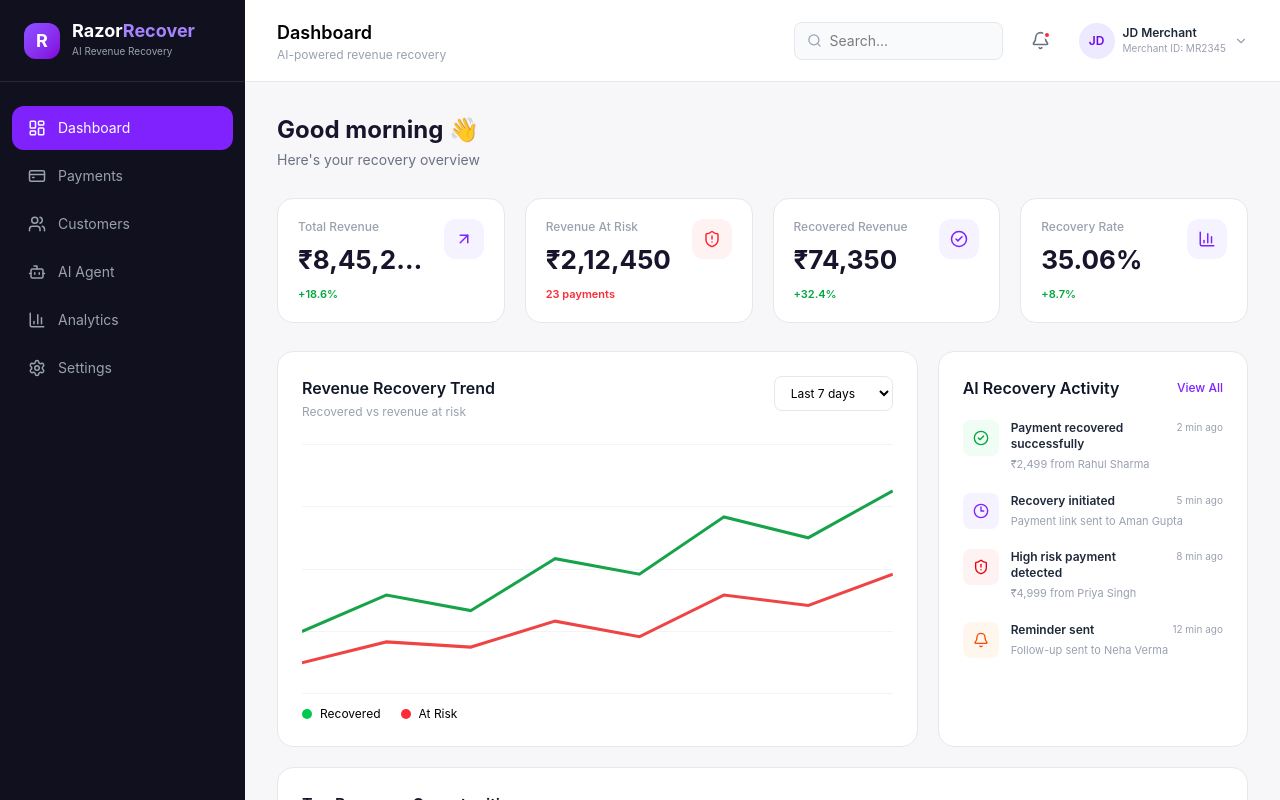
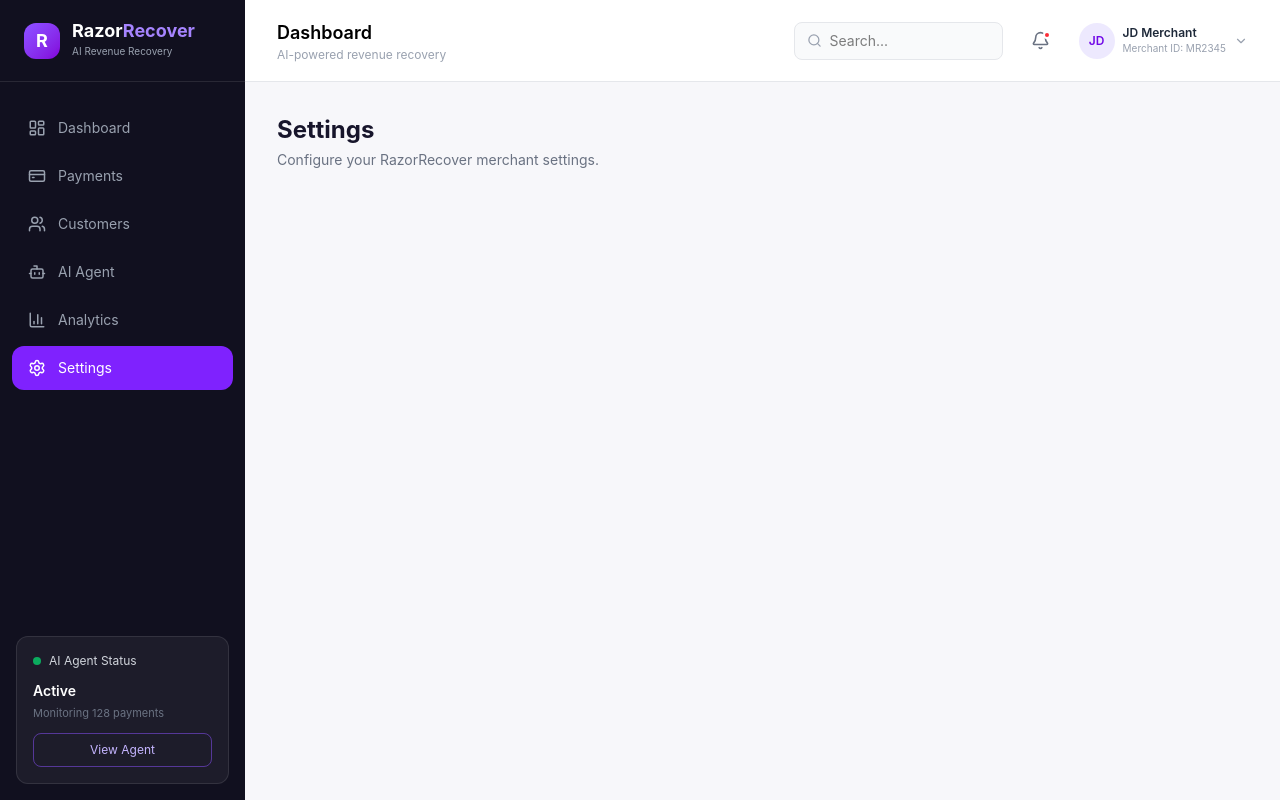
Before and after one commit to jatin108-dev/RazorRecover, a React app in the folder frontend/: page /settings in a window 1280 px wide. Shown: the top 800 px of the page. Built offline with nearby package versions, Linux system fonts and the light colour scheme; the HTML template or start-up script is replaced by a standard one.

Commit message:
Add React routing and page structure

```diff
--- a/frontend/package.json
+++ b/frontend/package.json
@@ -14,7 +14,7 @@
     "lucide-react": "^1.34.0",
     "react": "^19.2.8",
     "react-dom": "^19.2.8",
-    "react-router-dom": "^7.18.2",
+    "react-router-dom": "^7.18.3",
     "recharts": "^3.10.1",
     "tailwindcss": "^4.3.3"
   },
--- a/frontend/src/App.jsx
+++ b/frontend/src/App.jsx
@@ -1,27 +1,28 @@
-import { useState } from "react";
+import { BrowserRouter, Routes, Route } from "react-router-dom";
+
 import DashboardLayout from "./layouts/DashboardLayout";
+
 import Dashboard from "./pages/Dashboard";
+import Payments from "./pages/Payments";
+import Customers from "./pages/Customers";
+import AIAgent from "./pages/AIAgent";
+import Analytics from "./pages/Analytics";
+import Settings from "./pages/Settings";
 
 function App() {
-  const [activePage, setActivePage] = useState("Dashboard");
-
-  const renderPage = () => {
-    switch (activePage) {
-      case "Dashboard":
-        return <Dashboard />;
-
-      default:
-        return <Dashboard />;
-    }
-  };
-
   return (
-    <DashboardLayout
-      activePage={activePage}
-      onNavigate={setActivePage}
-    >
-      {renderPage()}
-    </DashboardLayout>
+    <BrowserRouter>
+      <DashboardLayout>
+        <Routes>
+          <Route path="/" element={<Dashboard />} />
+          <Route path="/payments" element={<Payments />} />
+          <Route path="/customers" element={<Customers />} />
+          <Route path="/ai-agent" element={<AIAgent />} />
+          <Route path="/analytics" element={<Analytics />} />
+          <Route path="/settings" element={<Settings />} />
+        </Routes>
+      </DashboardLayout>
+    </BrowserRouter>
   );
 }
 
--- a/frontend/src/components/Sidebar.jsx
+++ b/frontend/src/components/Sidebar.jsx
@@ -1,3 +1,4 @@
+import { NavLink } from "react-router-dom";
 import {
   LayoutDashboard,
   CreditCard,
@@ -9,12 +10,36 @@
 } from "lucide-react";
 
 const menuItems = [
-  { name: "Dashboard", icon: LayoutDashboard },
-  { name: "Payments", icon: CreditCard },
-  { name: "Customers", icon: Users },
-  { name: "AI Agent", icon: Bot },
-  { name: "Analytics", icon: BarChart3 },
-  { name: "Settings", icon: Settings },
+  {
+    name: "Dashboard",
+    icon: LayoutDashboard,
+    path: "/",
+  },
+  {
+    name: "Payments",
+    icon: CreditCard,
+    path: "/payments",
+  },
+  {
+    name: "Customers",
+    icon: Users,
+    path: "/customers",
+  },
+  {
+    name: "AI Agent",
+    icon: Bot,
+    path: "/ai-agent",
+  },
+  {
+    name: "Analytics",
+    icon: BarChart3,
+    path: "/analytics",
+  },
+  {
+    name: "Settings",
+    icon: Settings,
+    path: "/settings",
+  },
 ];
 
 function Sidebar({ isOpen, onClose, activePage, onNavigate }) {
@@ -74,13 +99,13 @@
         <nav className="px-3 py-6 space-y-1 flex-1">
          {menuItems.map((item) => {
   const Icon = item.icon;
-            const active = activePage === item.name;
 
   return (
-              <button
+    <NavLink
       key={item.name}
-                onClick={() => onNavigate(item.name)}
-                className={`
+      to={item.path}
+      onClick={onClose}
+      className={({ isActive }) => `
         w-full
         flex items-center gap-3
         px-4 py-3
@@ -88,7 +113,7 @@
         text-sm
         transition
         ${
-                    active
+          isActive
             ? "bg-violet-600 text-white"
             : "text-gray-400 hover:bg-white/5 hover:text-white"
         }
@@ -96,7 +121,7 @@
     >
       <Icon size={18} />
       <span>{item.name}</span>
-              </button>
+    </NavLink>
   );
 })}
         </nav>
@@ -118,12 +143,13 @@
             Monitoring 128 payments
           </p>
 
-          <button
-            onClick={() => onNavigate("AI Agent")}
-            className="w-full border border-violet-500/50 text-violet-300 text-xs py-2 rounded-lg hover:bg-violet-600/20 transition"
+<NavLink
+  to="/ai-agent"
+  onClick={onClose}
+  className="block w-full border border-violet-500/50 text-violet-300 text-xs py-2 rounded-lg text-center hover:bg-violet-600/20 transition"
 >
   View Agent
-          </button>
+</NavLink>
         </div>
       </aside>
     </>
--- a/frontend/src/layouts/DashboardLayout.jsx
+++ b/frontend/src/layouts/DashboardLayout.jsx
@@ -2,32 +2,27 @@
 import Sidebar from "../components/Sidebar";
 import Topbar from "../components/Topbar";
 
-function DashboardLayout({ children, activePage, onNavigate }) {
+function DashboardLayout({ children }) {
   const [sidebarOpen, setSidebarOpen] = useState(false);
-
-  const handleNavigate = (page) => {
-    onNavigate(page);
-    setSidebarOpen(false);
-  };
 
   return (
     <div className="min-h-screen bg-[#f7f7fa] flex">
-      {/* Sidebar */}
+
       <Sidebar
         isOpen={sidebarOpen}
         onClose={() => setSidebarOpen(false)}
-        activePage={activePage}
-        onNavigate={handleNavigate}
       />
 
-      {/* Main content */}
       <div className="flex-1 min-w-0 flex flex-col">
-        <Topbar onMenuClick={() => setSidebarOpen(true)} />
+        <Topbar
+          onMenuClick={() => setSidebarOpen(true)}
+        />
 
         <main className="flex-1 min-w-0">
           {children}
         </main>
       </div>
+
     </div>
   );
 }
--- a/frontend/src/pages/AIAgent.jsx
+++ b/frontend/src/pages/AIAgent.jsx
@@ -0,0 +1,12 @@
+function AIAgent() {
+  return (
+    <div className="p-4 sm:p-6 lg:p-8">
+      <h1 className="text-2xl font-bold text-[#17152b]">AI Agent</h1>
+      <p className="text-sm text-gray-500 mt-1">
+        Monitor your AI-powered revenue recovery agent.
+      </p>
+    </div>
+  );
+}
+
+export default AIAgent;
--- a/frontend/src/pages/Analytics.jsx
+++ b/frontend/src/pages/Analytics.jsx
@@ -0,0 +1,12 @@
+function Analytics() {
+  return (
+    <div className="p-4 sm:p-6 lg:p-8">
+      <h1 className="text-2xl font-bold text-[#17152b]">Analytics</h1>
+      <p className="text-sm text-gray-500 mt-1">
+        Analyze recovery performance and revenue trends.
+      </p>
+    </div>
+  );
+}
+
+export default Analytics;
--- a/frontend/src/pages/Customers.jsx
+++ b/frontend/src/pages/Customers.jsx
@@ -0,0 +1,12 @@
+function Customers() {
+  return (
+    <div className="p-4 sm:p-6 lg:p-8">
+      <h1 className="text-2xl font-bold text-[#17152b]">Customers</h1>
+      <p className="text-sm text-gray-500 mt-1">
+        Manage customers and their recovery history.
+      </p>
+    </div>
+  );
+}
+
+export default Customers;
--- a/frontend/src/pages/Payments.jsx
+++ b/frontend/src/pages/Payments.jsx
@@ -0,0 +1,12 @@
+function Payments() {
+  return (
+    <div className="p-4 sm:p-6 lg:p-8">
+      <h1 className="text-2xl font-bold text-[#17152b]">Payments</h1>
+      <p className="text-sm text-gray-500 mt-1">
+        Monitor successful and failed payments.
+      </p>
+    </div>
+  );
+}
+
+export default Payments;
--- a/frontend/src/pages/Settings.jsx
+++ b/frontend/src/pages/Settings.jsx
@@ -0,0 +1,12 @@
+function Settings() {
+  return (
+    <div className="p-4 sm:p-6 lg:p-8">
+      <h1 className="text-2xl font-bold text-[#17152b]">Settings</h1>
+      <p className="text-sm text-gray-500 mt-1">
+        Configure your RazorRecover merchant settings.
+      </p>
+    </div>
+  );
+}
+
+export default Settings;
```
Also changed, not shown: 1 other file (tests, documents, lock files or other folders). Lines whose indentation alone changed are shown as unchanged.
